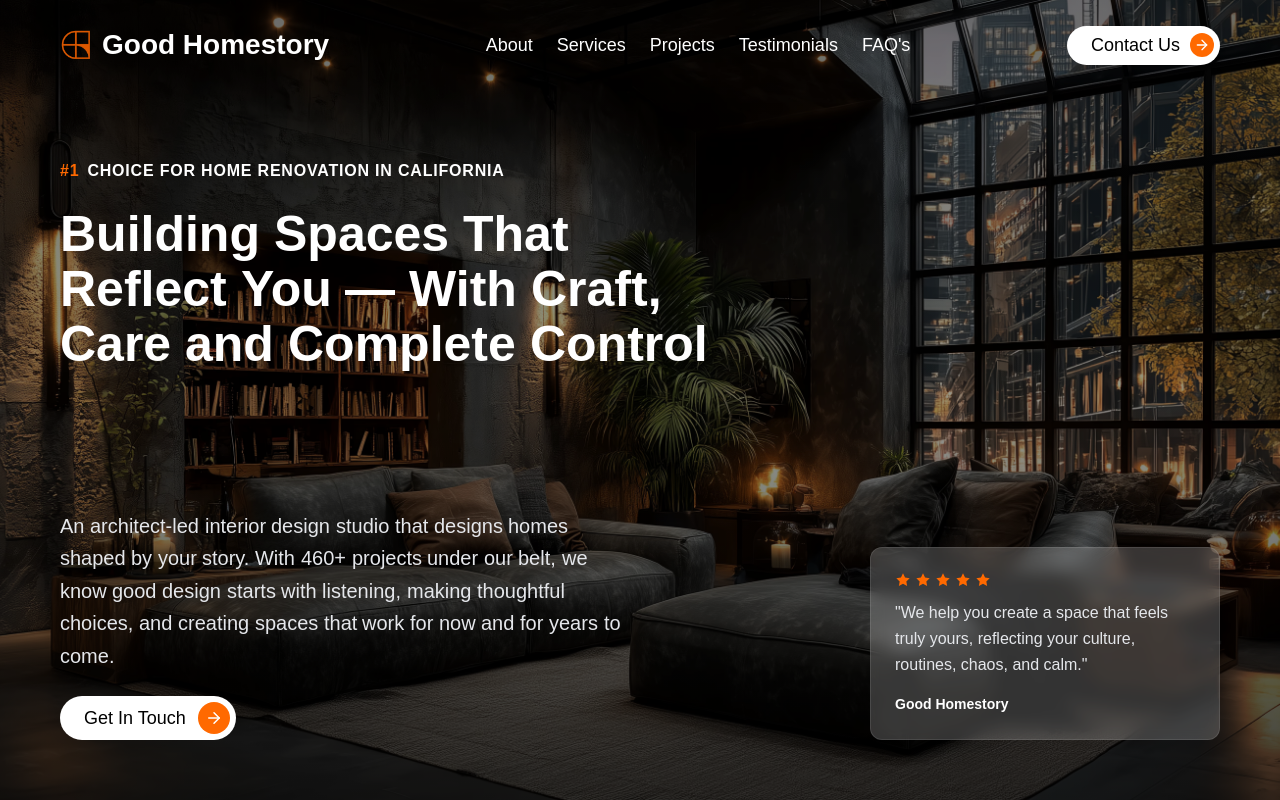
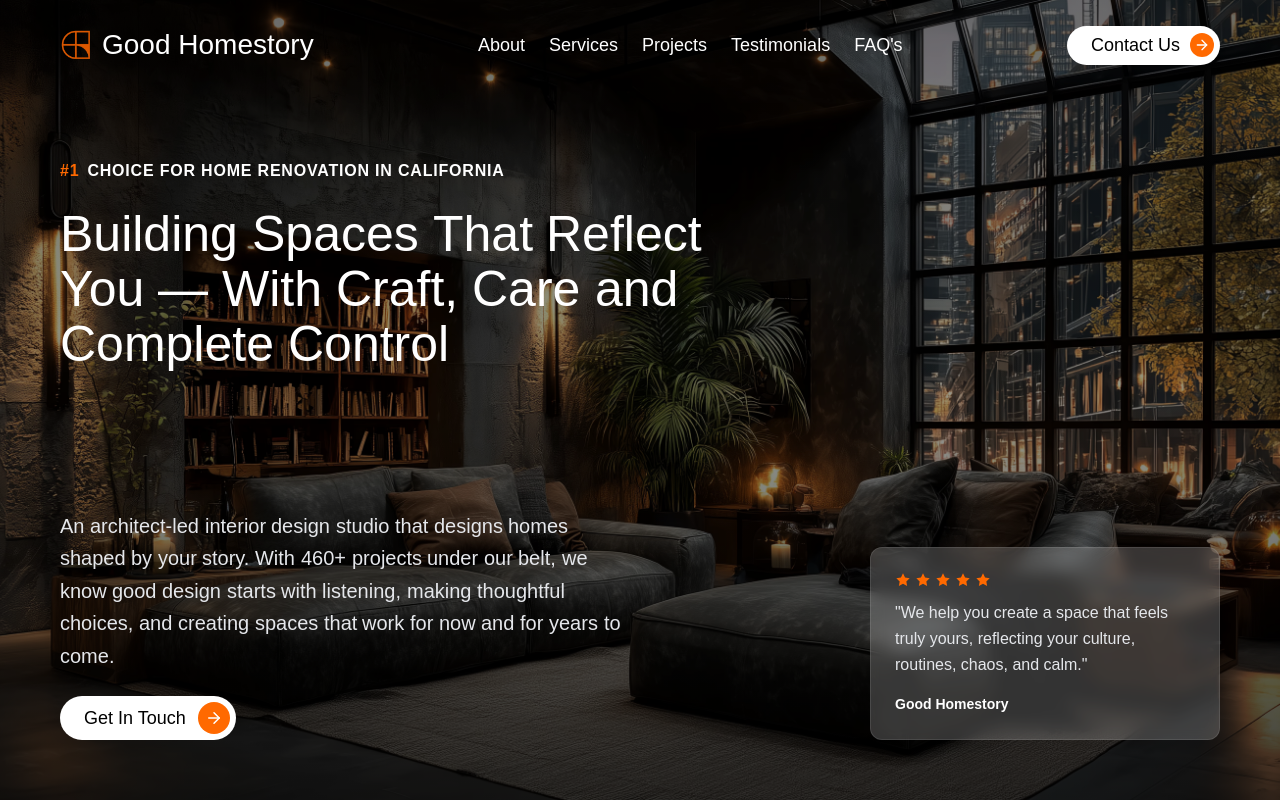
Before and after one commit to vasantakmr/ghs, a Next.js app: page /livohaus in a window 1280 px wide. Built offline with nearby package versions, Linux system fonts and the light colour scheme.

Commit message:
ghs - 1 update

```diff
--- a/src/app/livohaus/page.tsx
+++ b/src/app/livohaus/page.tsx
@@ -1,4 +1,4 @@
-import Hero from "@/component/livohaus/Hero";
+import Hero from "@/component/ghs-1/Hero";
 
 export default function LivohausPage() {
   return (
--- a/src/component/livohaus/Hero.tsx
+++ b/src/component/ghs-1/Hero.tsx
@@ -42,7 +42,7 @@ export default function Hero() {
             <div className="max-w-4xl">
               <BlurText
                 text="Building Spaces That Reflect You — With Craft, Care and Complete Control"
-                className="text-[36px] xl:text-[50px] font-semibold leading-[1.1] tracking-"
+                className="text-[36px] xl:text-[50px]  leading-[1.1] "
                 delay={30}
                 animateBy="words"
                 direction="bottom"
--- a/src/component/livohaus/Navbar.tsx
+++ b/src/component/ghs-1/Navbar.tsx
@@ -26,7 +26,7 @@ export default function Navbar() {
               className="w-8 h-8"
             />
           </div>
-          <span className="text-[28px] font-bold">Good Homestory</span>
+          <span className="text-[28px] ">Good Homestory</span>
         </div>
 
         {/* Links */}
--- a/src/component/measure/Navbar.tsx
+++ b/src/component/measure/Navbar.tsx
@@ -32,7 +32,7 @@ export default function Navbar() {
       <div className="flex items-start">
         <Link
           href="/"
-          className="font-bold text-[24px] tracking-tight whitespace-nowrap"
+          className=" text-[24px]  whitespace-nowrap"
         >
           Good Homestory
         </Link>
```
Also changed, not shown: src/component/ghs-1/BlurText.tsx (renamed from src/component/livohaus/BlurText.tsx).
